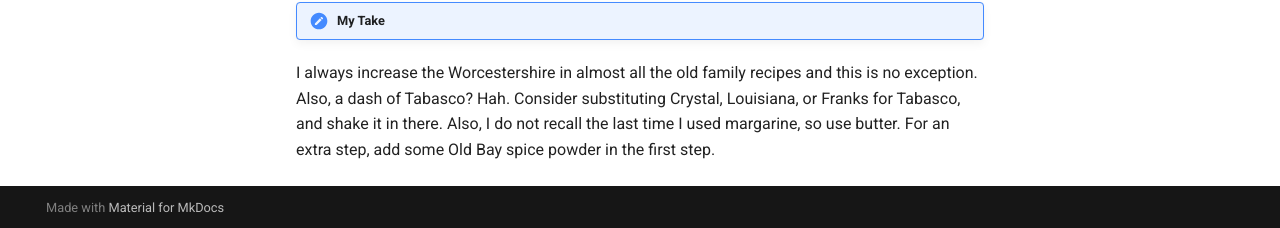
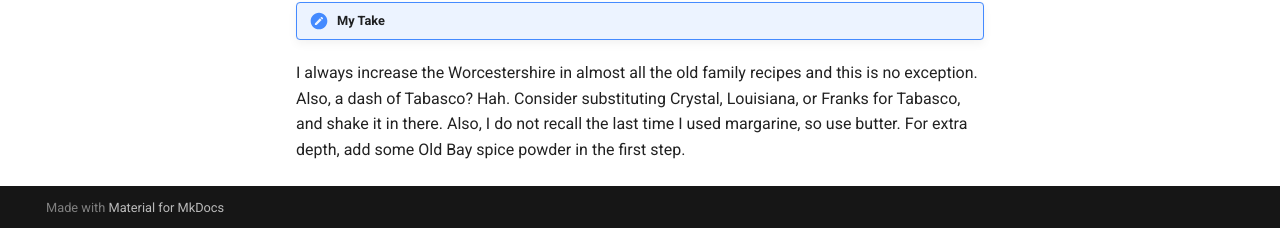
Before and after one commit to tomwillis608/go-cook, an MkDocs documentation site: the page built from cookbook/soups/oyster_stew.md, in a window 1280 px wide and 900 px high, scrolled down 614 px. Shown: the part 669-897 px from the top of the window. Built offline with MkDocs 1.6.1 and Material for MkDocs 9.7.7, drawn with Linux system fonts in a browser that asks for light colours; comment, search, counter and statistics services are not loaded.

Commit message:
Wording tweak

```diff
--- a/cookbook/soups/oyster_stew.md
+++ b/cookbook/soups/oyster_stew.md
@@ -42,4 +42,4 @@ I always increase the Worcestershire in almost all the old family
 recipes and this is no exception. Also, a dash of Tabasco? Hah.
 Consider substituting Crystal, Louisiana, or Franks for Tabasco, and shake it in there.
 Also, I do not recall the last time I used margarine, so use butter.
-For an extra step, add some Old Bay spice powder in the first step.
+For extra depth, add some Old Bay spice powder in the first step.
```
